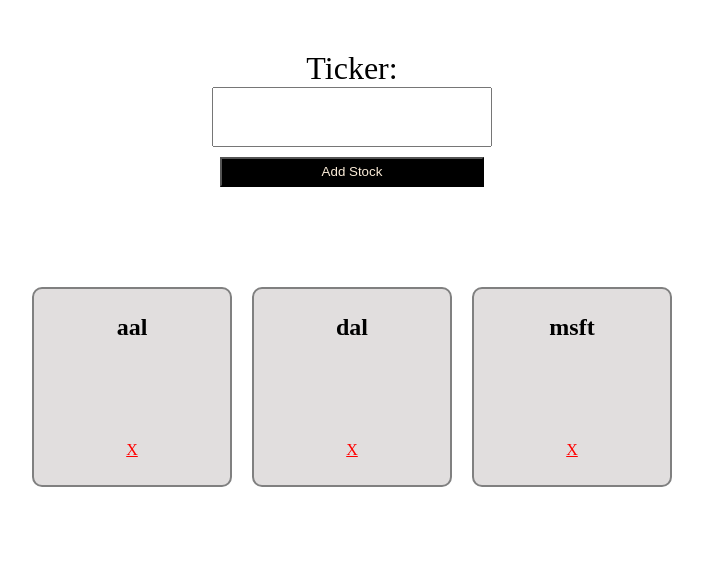
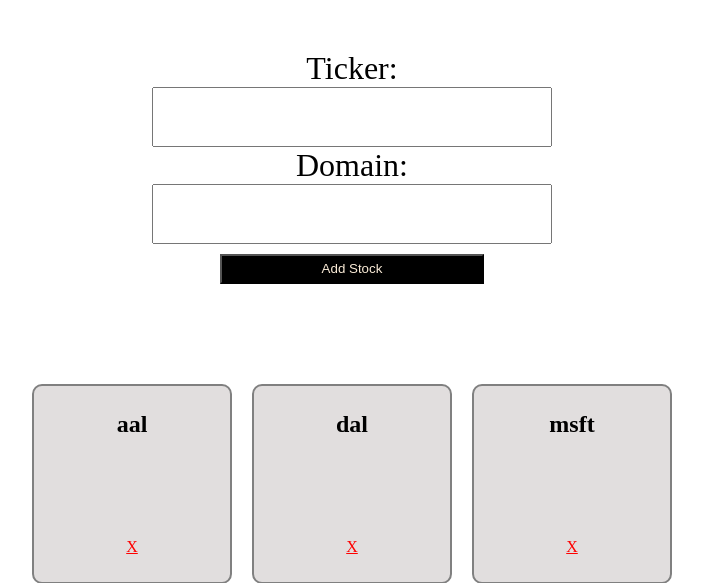
Before and after one commit to Martin-Frei/Django_handelNotes, a Django app: page /getStock in a window 1280 px wide. Shown: the top 583 px of the page, without its empty margins (288-991 px from the left). Run offline with Django 5.2, Linux system fonts and the light colour scheme; data comes from the database, SQL or seed files in the repository; both versions use the stored data as it was after the commit; data that the repository does not hold is empty.

Commit message:
First Try and ideas for a LOGO

```diff
--- a/handlenotes/forms.py
+++ b/handlenotes/forms.py
@@ -11,4 +11,4 @@
 class StockForm(forms.ModelForm):
     class Meta:
         model = Ticker                  # Model ticker in models.py
-        fields = ['ticker']             # only the field ['ticker'] not __all__
+        fields = ['ticker','domain']    # only the field ['ticker' and 'domain]  !! not __all__ !!
--- a/handlenotes/models.py
+++ b/handlenotes/models.py
@@ -35,7 +35,8 @@
 class Ticker(models.Model):
     id = models.AutoField(primary_key=True)
     ticker = models.CharField(max_length=10, unique=True)
-    active = models.BooleanField(default=True)  # ==> Frontend active or not
+    domain = models.CharField(max_length=100, blank=True)
+    active = models.BooleanField(default=True)
 
     def __str__(self):
         return f"{self.ticker} ({'Aktiv' if self.active else 'Inaktiv'})"
--- a/static/css/style_stock.css
+++ b/static/css/style_stock.css
@@ -57,3 +57,9 @@
 .box span{
     font-size: 48px;
 }
+
+.box img{
+    width: 30px;
+    height: 30px;
+
+}
--- a/templates/stock.html
+++ b/templates/stock.html
@@ -10,11 +10,15 @@
 <body>
 
     <div class="form">
-  <form method="POST">
-    {% csrf_token %}
-    {{ form.as_p }}
-    <button type="submit">Add Stock</button>
+    <form method="POST">
+        {% csrf_token %}
+        <label for="id_ticker">Ticker:</label>
+        {{ form.ticker }}
+        <label for="id_domain">Domain:</label>
+        {{ form.domain }}
+        <button type="submit">Add Stock</button>
     </form>
+
     </div>
 
 
@@ -24,18 +28,15 @@
             <div><h2>{{ ticker }}</h2></div>
             <div><span>{{ price }}</span></div>
             <div>
+                 {% comment %} <img src="https://logo.clearbit.com/{{ obj.domain }}" alt="Logo von {{ obj.ticker }}" width="60"> {% endcomment %}
                 <a href="{% url 'remove_stock' ticker %}" style="color:red;">X </a>
             </div>
         </div>
         {% endfor %}
     </main>
 
+    {% comment %} <img src="https://logo.clearbit.com/{{ obj.domain }}" alt="Logo von {{ obj.ticker }}" width="60"> {% endcomment %}
 
-
-
-
-    </main>
-    {% comment %} Grafik einfügen mit https://www.chartjs.org/ {% endcomment %}
 
 
 </body>
```
Also changed, not shown: db.sqlite3, handlenotes/migrations/0007_ticker_domain.py (added).
